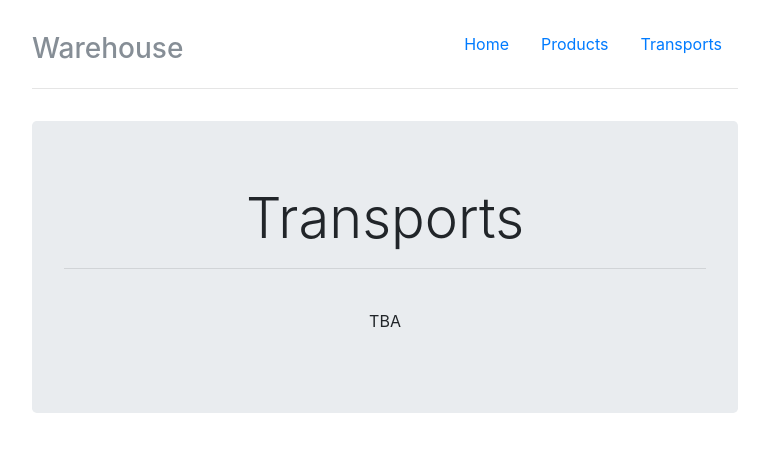
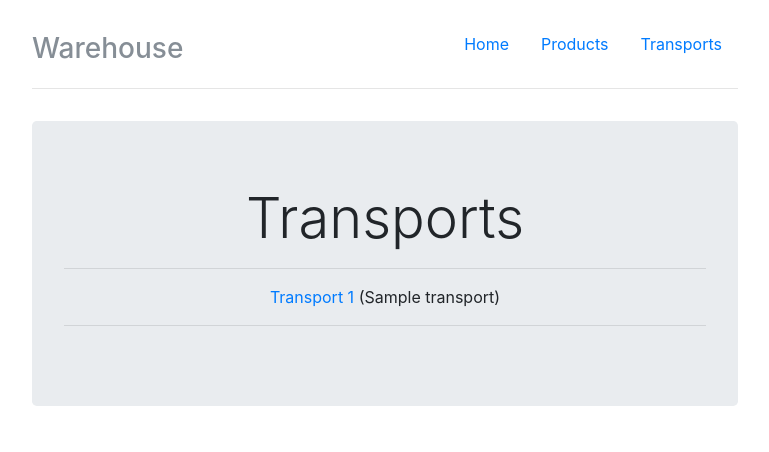
Before and after one commit to nazomeku/skygate-wh, a Flask app: page /transports in a window 1280 px wide. Shown: the top 452 px of the page, without its empty margins (255-1024 px from the left). Run offline with Flask 2, Linux system fonts and the light colour scheme; tables that the repository leaves empty hold one stand-in row (values such as "Sample post"); some libraries are stand-ins or nearby versions.

Commit message:
edit transports

```diff
--- a/app/templates/transports.html
+++ b/app/templates/transports.html
@@ -1,11 +1,14 @@
 {% import "bootstrap/utils.html" as utils %}
-{% import "bootstrap/wtf.html" as wtf %}
 {% extends "layout.html" %}
-{% block title %}Products{% endblock %}
+{% block title %}Transports{% endblock %}
 {% block body %}
 
     <div class="jumbotron">
-      <h1 class="display-4">Transports</h1><hr><br>
-      <p class="text-center">TBA</p>
-    </div>
+      <h1 class="display-4">Transports</h1><hr>
+      <p class="text-center">
+      {% for transport in at %}
+        <a href="{{ url_for('edit_transport',transport_id=transport.id) }}">Transport {{transport.id}}</a> ({{transport.product_name}})<br>
+      {% endfor %}
+      </p>
+      <hr>{{ utils.flashed_messages() }}
 {% endblock %}
```
